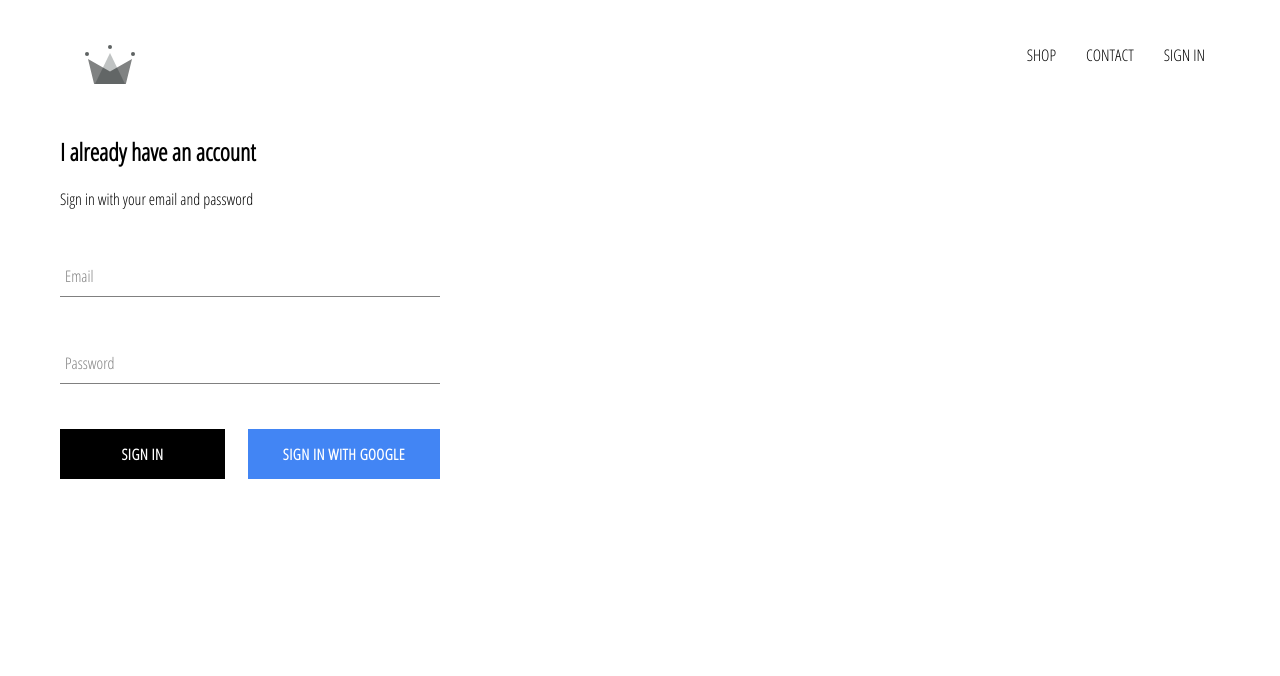
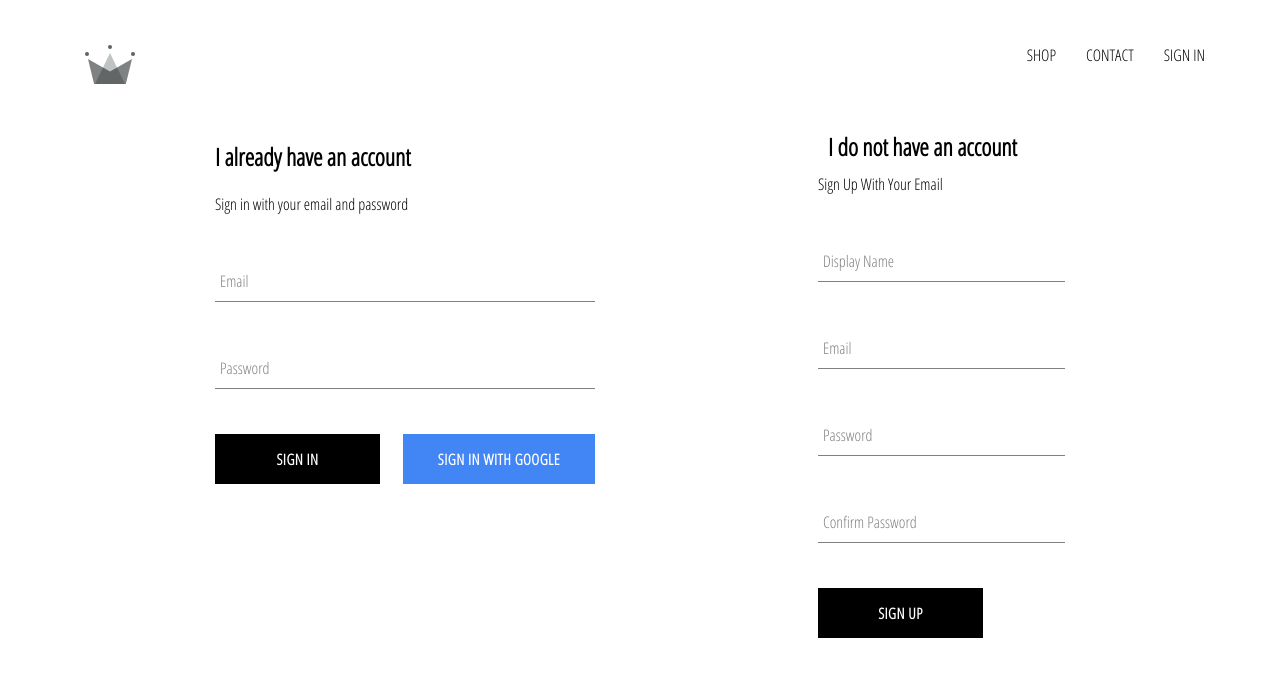
Before and after one commit to TechRanga/techranga-ecommerce, a React (Create React App) app: page /signIn in a window 1280 px wide. Shown: the top 676 px of the page. Built offline with nearby package versions, Linux system fonts and the light colour scheme; no server answers.

Commit message:
Firebase integration with email signup feature

```diff
--- a/src/App.js
+++ b/src/App.js
@@ -6,7 +6,7 @@ import ShopPage from './pages/shop/shop.component';
 import Header from './components/header/header.component';
 import SignInAndSignUpPage from './pages/sign-in-and-sign-up/sign-in-and-sign-up.component';
 
-import {auth} from './firebase/firebase.utils';
+import {auth,createUserProfileDocument} from './firebase/firebase.utils';
 // const HatsPage=()=>(
 //   <div>
 //     <h1>HATS</h1>
@@ -26,8 +26,24 @@ class App extends React.Component {
 
   componentDidMount(){
    this.unsubscripeFromAuth = auth.onAuthStateChanged(
-      user=>{this.setState({currentUser:user})}
-    );//called when user has signed in/out > This is an open subscription. Which means we are always listening for any change in this state
+    async userAuth => {
+      if(userAuth){
+        const userRef = await createUserProfileDocument(userAuth);
+        userRef.onSnapshot(snapShot =>{
+            this.setState(
+              {
+                currentUser:{
+                  id:snapShot.id,
+                  ...snapShot.data()
+                }
+              }
+            )
+          }
+        )
+      }
+        this.setState({currentUser:userAuth});
+    }
+    );
   };
 
   render(){
--- /dev/null
+++ b/src/components/sign-up/sign-up.component.jsx
@@ -0,0 +1,101 @@
+import React from 'react';
+import FormInput from '../form-input/form-input.component';
+import CustomButton from '../custom-button/custom-button.component';
+
+import {auth,createUserProfileDocument} from '../../firebase/firebase.utils';
+
+class SignUp extends React.Component{
+
+    constructor(){
+        super();
+        this.state = {
+            displayName:'',
+            email:'',
+            password:'',
+            confirmPassword:''
+        }
+    };
+
+    render(){
+        const {displayName,email,password,confirmPassword} = this.state;
+        return(
+            <div className='sign-up'>
+                <h2 className='title'>I do not have an account</h2>
+                <span>Sign Up With Your Email</span>
+                <form className='sign-up-form' onSubmit={this.handleSumit}>
+                    <FormInput
+                        type='text'
+                        name='displayName'
+                        value={displayName}
+                        onChange={this.handleChange}
+                        label='Display Name'
+                        required
+                    />
+
+                    <FormInput
+                        type='email'
+                        name='email'
+                        value={email}
+                        onChange={this.handleChange}
+                        label='Email'
+                        required
+                    />
+
+                    <FormInput
+                        type='password'
+                        name='password'
+                        value={password}
+                        onChange={this.handleChange}
+                        label='Password'
+                        required
+                    />
+
+                    <FormInput
+                        type='password'
+                        name='confirmPassword'
+                        value={confirmPassword}
+                        onChange={this.handleChange}
+                        label='Confirm Password'
+                        required
+                    />
+
+                    <CustomButton type='submit'>Sign Up</CustomButton>
+                </form>
+            </div>
+        )
+    };
+
+    handleSumit = async event =>{
+        event.preventDefault();
+        const {displayName,email,password,confirmPassword} = this.state;
+        if(password!==confirmPassword){
+            alert("Passwords don't match");
+            return
+        }else{
+            try{
+                const {user} = await auth.createUserWithEmailAndPassword(email,password);
+
+                await createUserProfileDocument(user,{displayName});
+
+                this.setState(
+                    {
+                        displayName:'',
+                        email:'',
+                        password:'',
+                        confirmPassword:''
+                    }
+                )
+            }
+            catch(error){
+                console.log(error);
+            }
+        }
+    };
+
+    handleChange = event =>{
+        const {value,name} = event.target;
+        this.setState({[name]:value});
+    }
+}
+
+export default SignUp;
--- /dev/null
+++ b/src/components/sign-up/sign-up.styles.scss
@@ -0,0 +1,9 @@
+.sign-up{
+    display: flex;
+    flex-direction: column;
+    width: 380px;
+
+    .title{
+        margin: 10px 0;
+    }
+}
--- a/src/firebase/firebase.utils.js
+++ b/src/firebase/firebase.utils.js
@@ -25,3 +25,30 @@ export const signInWithGoogle = () => auth.signInWithPopup(provider);
 //prompt allows you to select any google account available on the machine
 
 export default firebase;
+
+export const createUserProfileDocument = async (userAuth,additionalData) => {
+    if(!userAuth) return;
+
+    const userRef = firestore.doc(`users/${userAuth.uid}`);
+    const snapShot = await userRef.get();
+
+    if(!snapShot.exists){
+        const {displayName,email} = userAuth;
+        const createdAt = new Date();
+
+        try{
+            await userRef.set(
+                {
+                    displayName,
+                    email,
+                    createdAt,
+                    ...additionalData
+                }
+            )
+        }catch(error){
+            console.log("Error Creating User::",error.message);
+        }
+    }
+
+    return userRef;
+}
--- a/src/pages/sign-in-and-sign-up/sign-in-and-sign-up.component.jsx
+++ b/src/pages/sign-in-and-sign-up/sign-in-and-sign-up.component.jsx
@@ -2,11 +2,14 @@ import React from 'react';
 import './sign-in-and-sign-up.styles.scss';
 
 import SignIn from '../../components/sign-in/sign-in.component';
+import SignUp from '../../components/sign-up/sign-up.component';
+
 const SignInAndSignUpPage = () => {
 
     return(
         <div className='sign-in-and-sign-up'>
             <SignIn />
+            <SignUp />
         </div>
     )
 }
--- a/src/pages/sign-in-and-sign-up/sign-in-and-sign-up.styles.scss
+++ b/src/pages/sign-in-and-sign-up/sign-in-and-sign-up.styles.scss
@@ -0,0 +1,6 @@
+.sign-in-and-sign-up {
+    width: 850px;
+    display: flex;
+    justify-content: space-between;
+    margin: 30px auto;
+}
```
